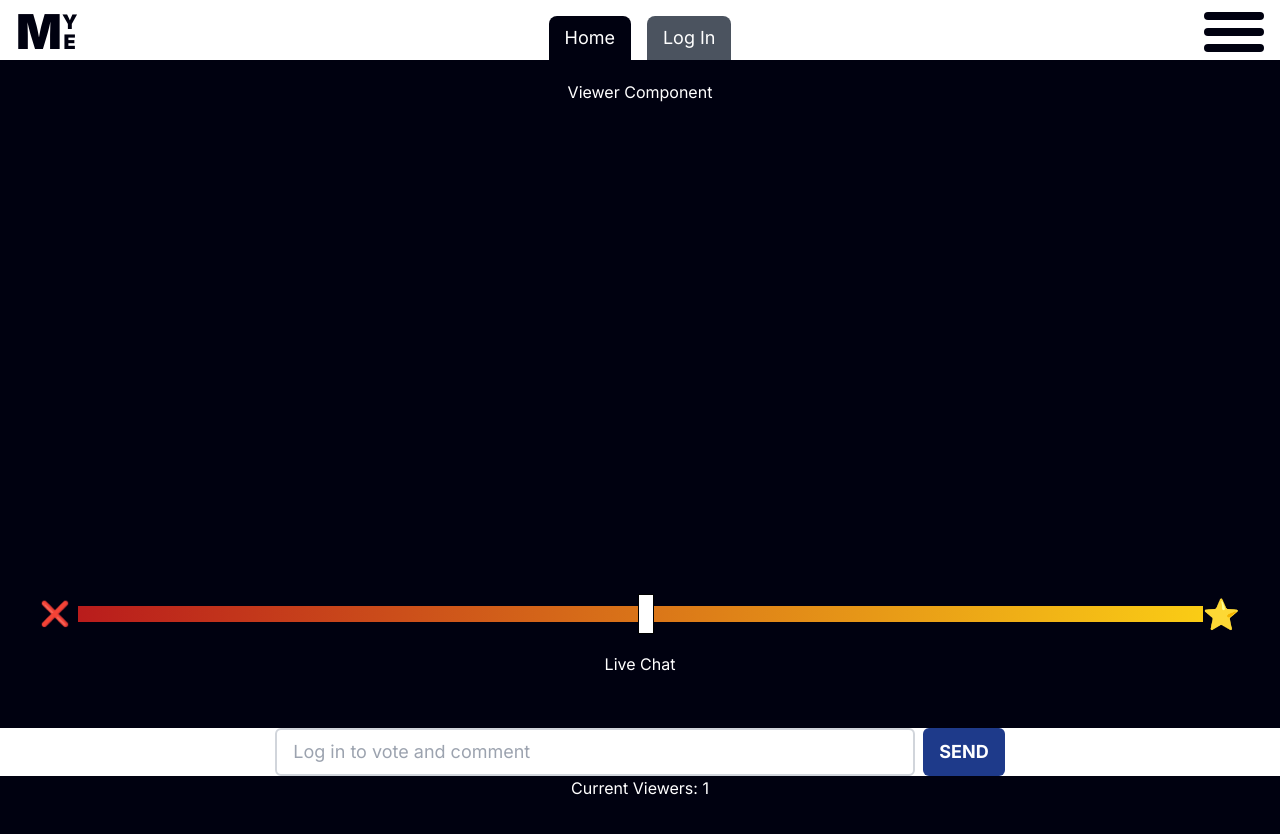
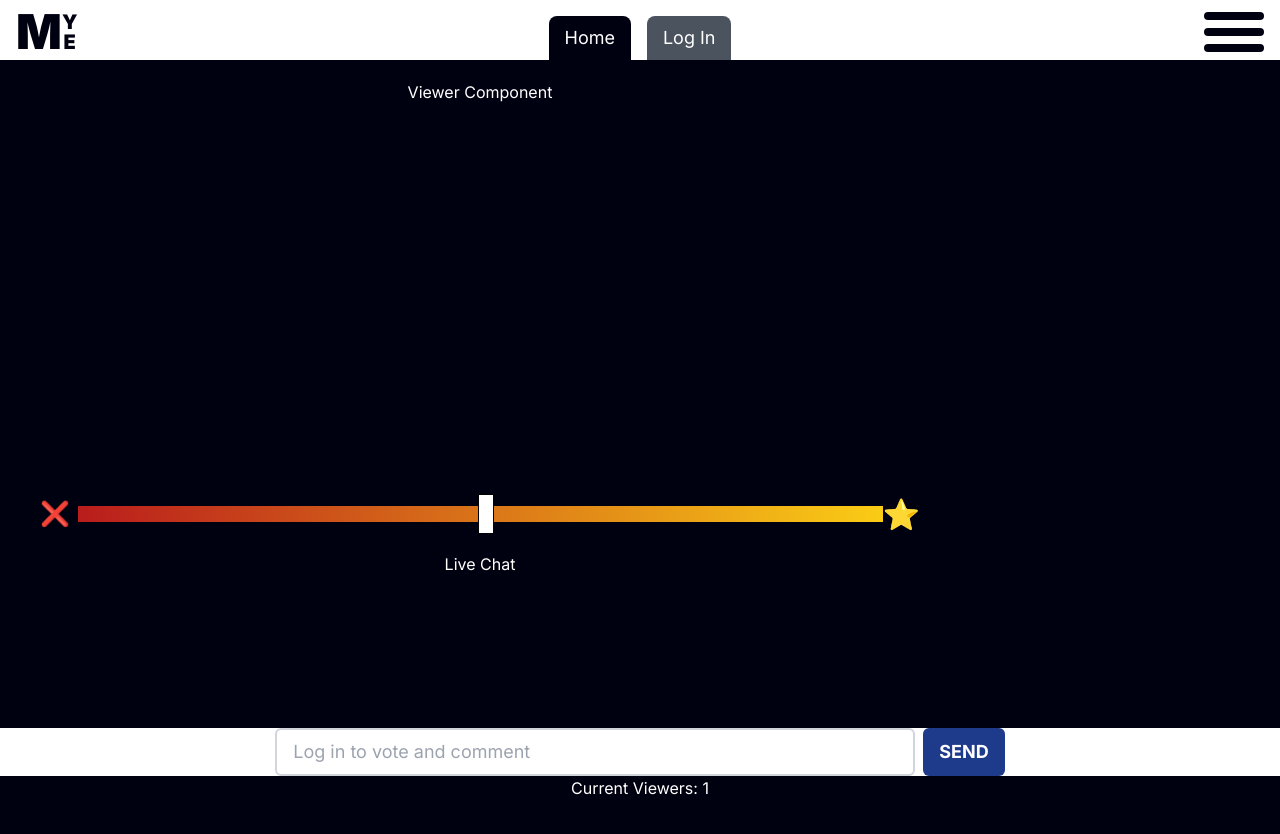
Before and after one commit to Ja-ke-May/livesite, a Next.js app: page / in a window 1280 px wide. Shown: the top 834 px of the page. Built offline with nearby package versions, Linux system fonts and the light colour scheme.

Commit message:
viewer size

```diff
--- a/app/components/Viewer.js
+++ b/app/components/Viewer.js
@@ -1,6 +1,6 @@
 const Viewer = () => {
     return (
-      <div className="mt-20 h-[400px] md:h-[500px]  w-full text-center align-items-center">
+      <div className="mt-20 h-[400px]  w-full text-center align-items-center">
         <h1>Viewer Component</h1>
         {/* Add viewer logic here */}
       </div>
--- a/app/page.js
+++ b/app/page.js
@@ -20,7 +20,7 @@ export default function Home() {
         currentPath={currentPath}
         setCurrentPath={setCurrentPath}
       />
-      <main className="flex flex-col items-center">
+      <main className="flex lg:max-w-[75%] flex-col items-center">
         <Viewer />
         <Votes />
         <Chat />
```
